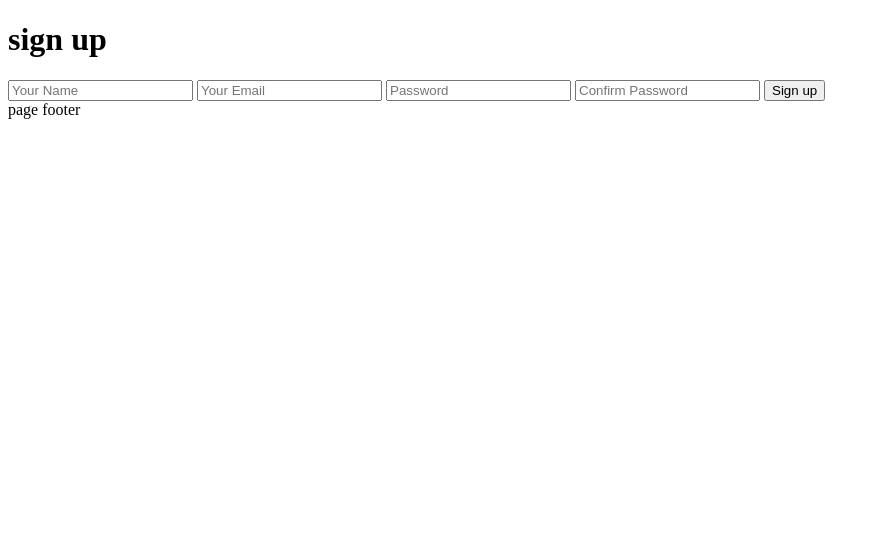
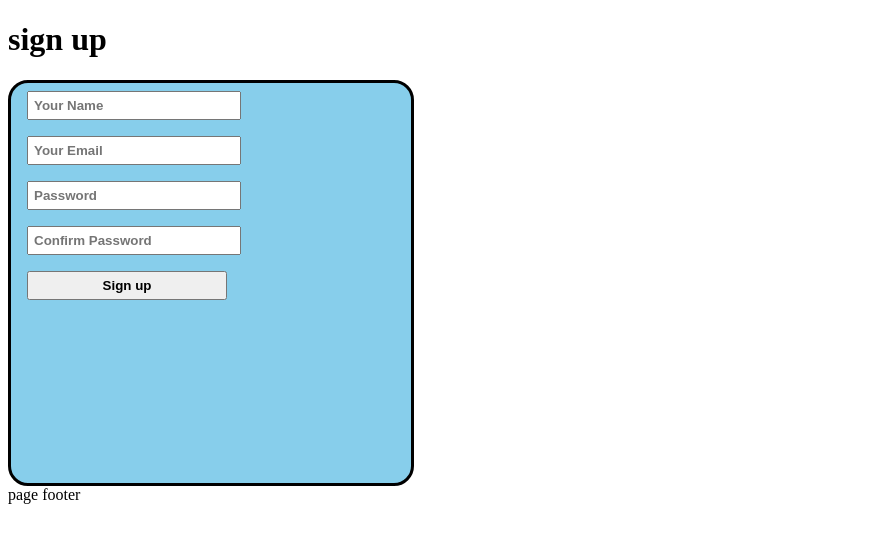
Before and after one commit to roushan299/project, a Node server app: page /users/sign-up in a window 1280 px wide. Shown: the part 78-621 px from the top of the page, without its empty margins (0-880 px from the left). Run offline with Node 20, Linux system fonts and the light colour scheme; some libraries are stand-ins or nearby versions.

Commit message:
some small changes in the desing of the page

```diff
--- a/assets/css/user_sign-in.css
+++ b/assets/css/user_sign-in.css
@@ -1,8 +1,12 @@
 form {
      height : 400px;
      width: 400px;
-     background-color: black;
+     background-color: skyblue;
      flex-direction: row;
+     justify-content: space-evenly;
+     border-radius: 20px;
+     border-color: cadetblue;
+     border: solid;
 }
 
 input{
@@ -10,4 +14,8 @@ input{
      margin-bottom:8px ;
      margin-left: 16px;
      margin-right: 16px;
+     padding: 5px;
+     length:20px;
+     width: 200px;
+     font-weight: bold;
 }
--- a/controllers/home_controller.js
+++ b/controllers/home_controller.js
@@ -5,7 +5,7 @@ module.exports.home = function(req, res){
     //res.cookie('user_id',5);
     if(req.isAuthenticated()){
     return res.render('home',{
-        title:"FoodRunner | Dashboaed"
+        title:"FoodRunner | Dashboard"
     });
 }
     return res.redirect('/users/sign-in');
--- a/views/home.ejs
+++ b/views/home.ejs
@@ -8,7 +8,7 @@
 </head>
 <body>
 
-    <h1>New project<%= title %></h1>
+    <h1>New project  <%= title %></h1>
 
 </body>
 </html>
--- a/views/user_sign-up.ejs
+++ b/views/user_sign-up.ejs
@@ -1,4 +1,4 @@
-
+<link rel="stylesheet" type="text/css" href="/css/user_sign-in.css">
 <body>
     <h1>sign up</h1>
     <form action ="/users/create" method = "POST">
```
